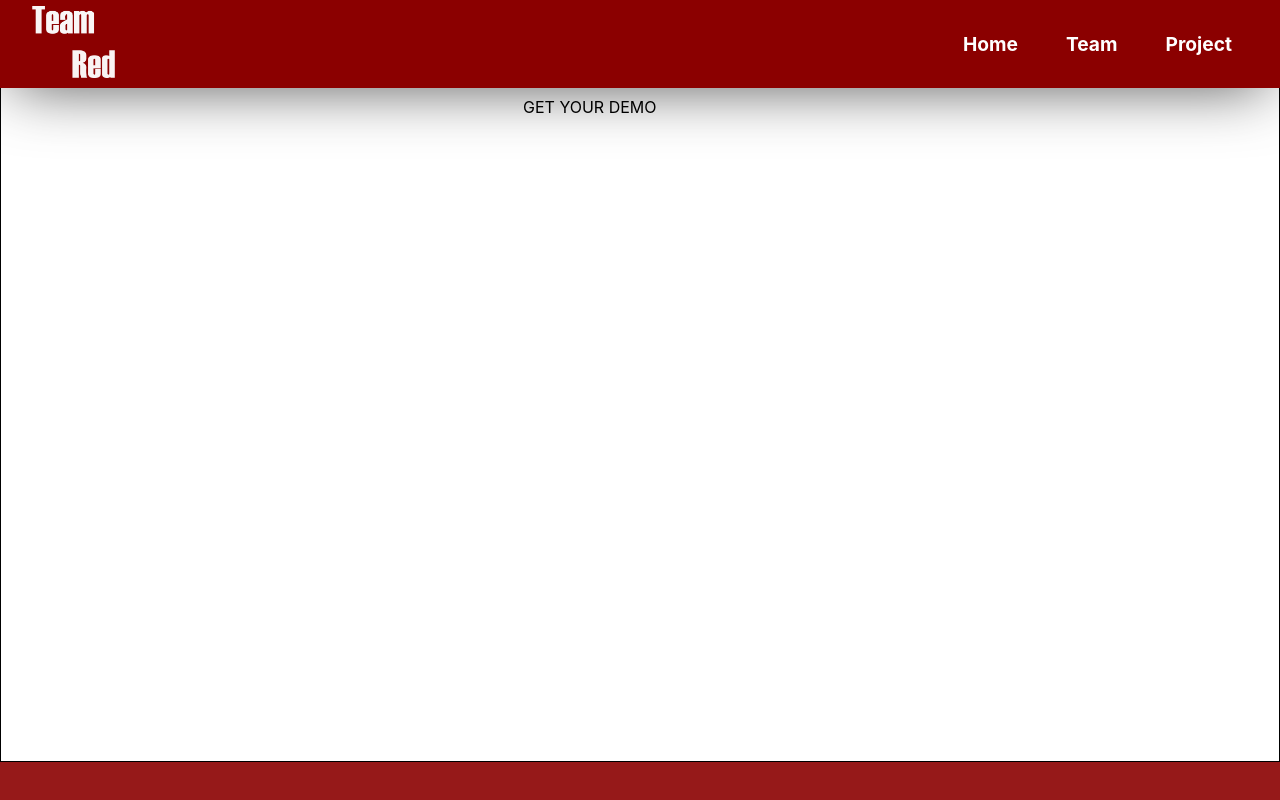
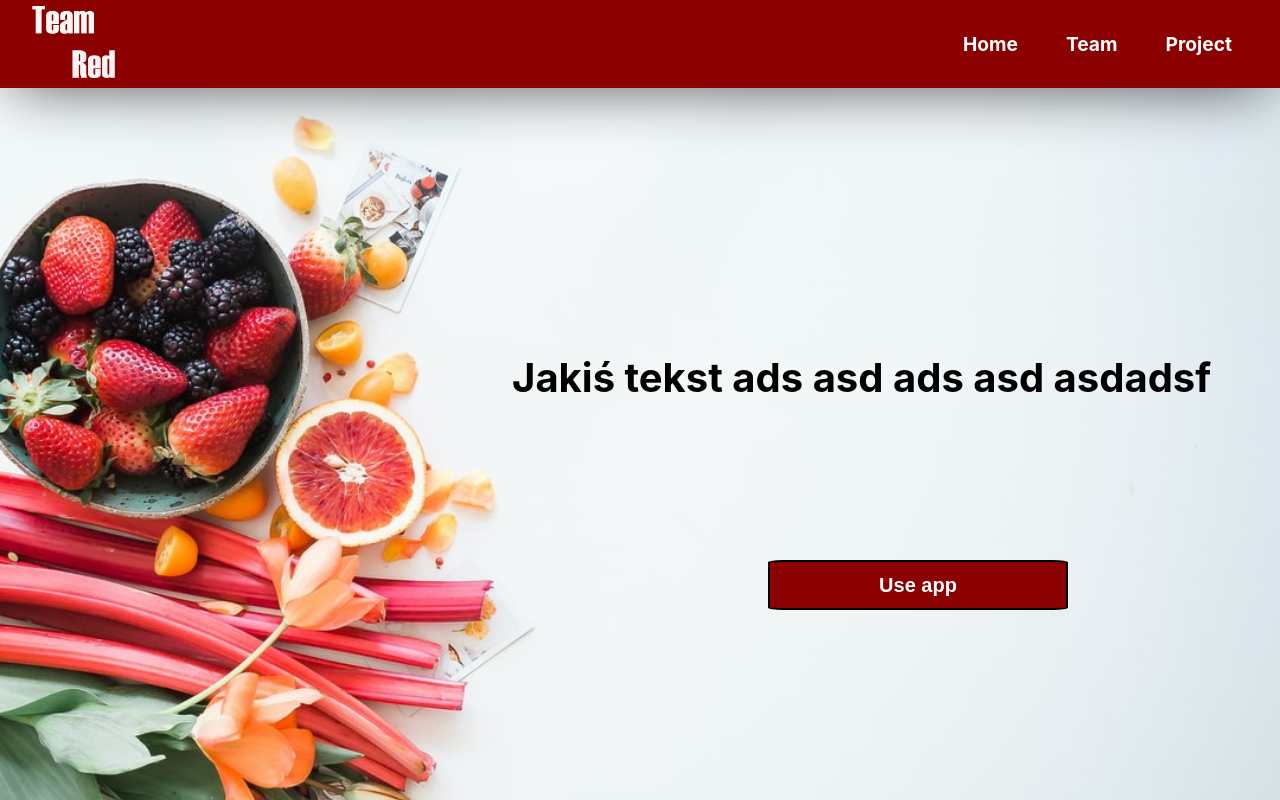
Before and after one commit to szkola-reacta/team-red-www, a React (Create React App) app: page / in a window 1280 px wide. Shown: the top 800 px of the page. Built offline with nearby package versions, Linux system fonts and the light colour scheme.

Commit message:
change home section, add z-index to header

```diff
--- a/src/components/Home.js
+++ b/src/components/Home.js
@@ -1,14 +1,14 @@
 import React from 'react';
 import '../css/home-styles.css';
-import arrow from '../images/arrow.png'
 
 
 function Home()
 {
     return(
         <div className = 'home-container'>
+            <h2>Jakiś tekst ads asd ads asd asdadsf</h2>
             <div className = 'get-demo-text'>
-                <p>GET YOUR DEMO <img src = {arrow} alt = 'arrow'/> </p>
+                <button className="app-btn"><a href="/">Use app</a></button>
             </div>
         </div>
     );
--- a/src/css/header-styles.css
+++ b/src/css/header-styles.css
@@ -8,9 +8,10 @@
    left: 0;
    color: white;
    text-decoration: none;
+   z-index: 1;
    -webkit-box-shadow: 0px 10px 63px -14px rgba(0,0,0,0.75);
--moz-box-shadow: 0px 10px 63px -14px rgba(0,0,0,0.75);
-box-shadow: 0px 10px 63px -14px rgba(0,0,0,0.75);
+    -moz-box-shadow: 0px 10px 63px -14px rgba(0,0,0,0.75);
+    box-shadow: 0px 10px 63px -14px rgba(0,0,0,0.75);
 }
 
 @media screen and (max-width: 499px) {
--- a/src/css/home-styles.css
+++ b/src/css/home-styles.css
@@ -1,4 +1,32 @@
 .home-container {
-    border: 1px solid black;
+    margin-top: 11vh;
     height: 95vh;
+    background-image: url("../images/photo-1490818387583-1baba5e638af.jpg");
+    background-size: cover;
 }
+
+.home-container h2 {
+    display: inline-block;
+    position: absolute;
+    top: 40%;
+    left: 40%;
+    font-size: 40px;
+}
+
+.app-btn {
+    position: absolute;
+    top: 70%;
+    left: 60%;
+    width: 300px;
+    height: 50px;
+    border-radius: 5%;
+    font-size: 20px;
+    font-weight: bold;
+    border: 2px solid black;
+    background-color: darkred;
+}
+
+.app-btn a {
+    text-decoration: none;
+    color: white;
+}
--- a/src/css/project-styles.css
+++ b/src/css/project-styles.css
@@ -10,7 +10,7 @@
     border: 1px solid black;
     margin: 30px;
     width: 300px;
-    background-image: url('../images/photo-1490818387583-1baba5e638af.jpg');
+    background-image: url('../images/unnamed.jpg');
     background-size: cover;
 }
 
```
Also changed, not shown: src/images/unnamed.jpg (added).
